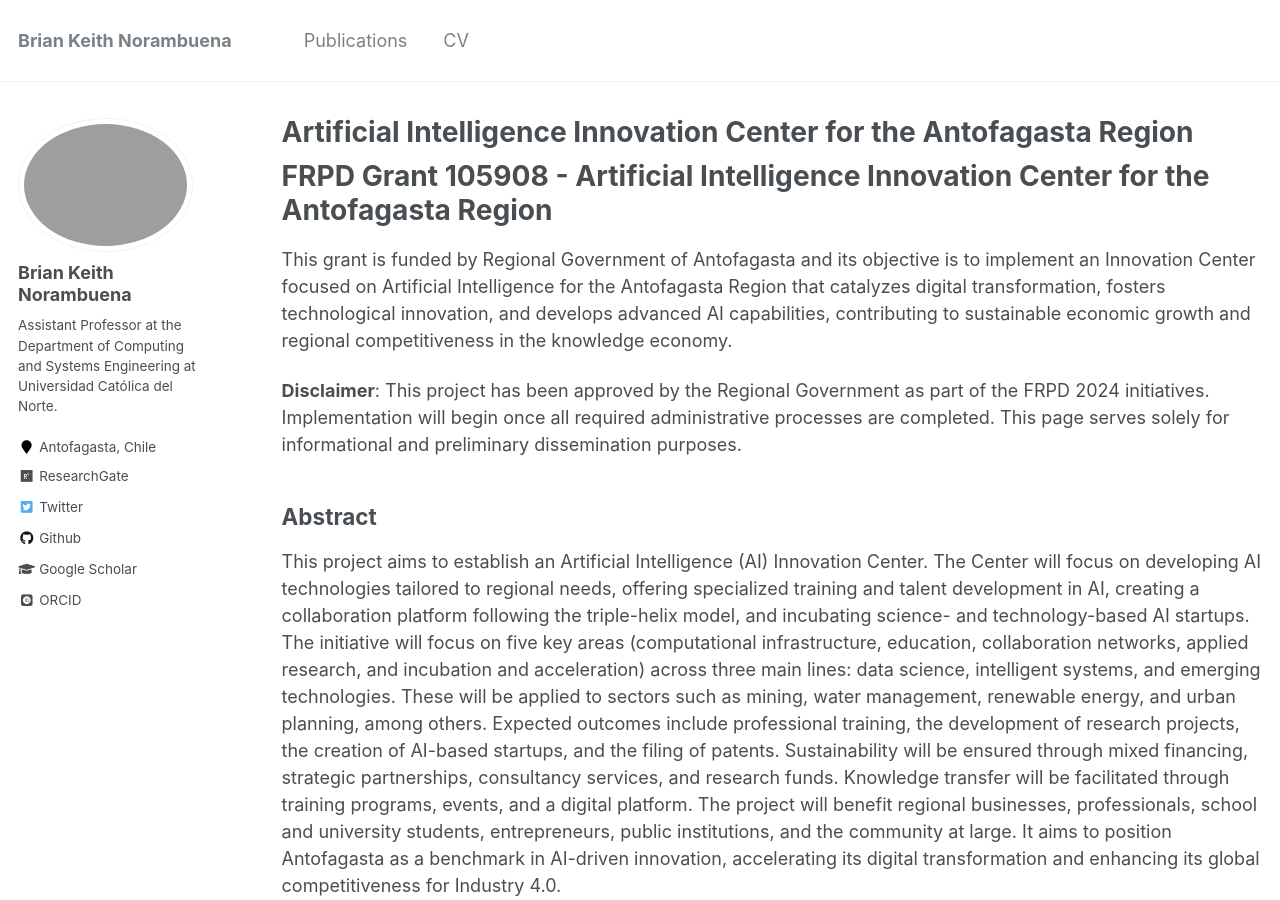
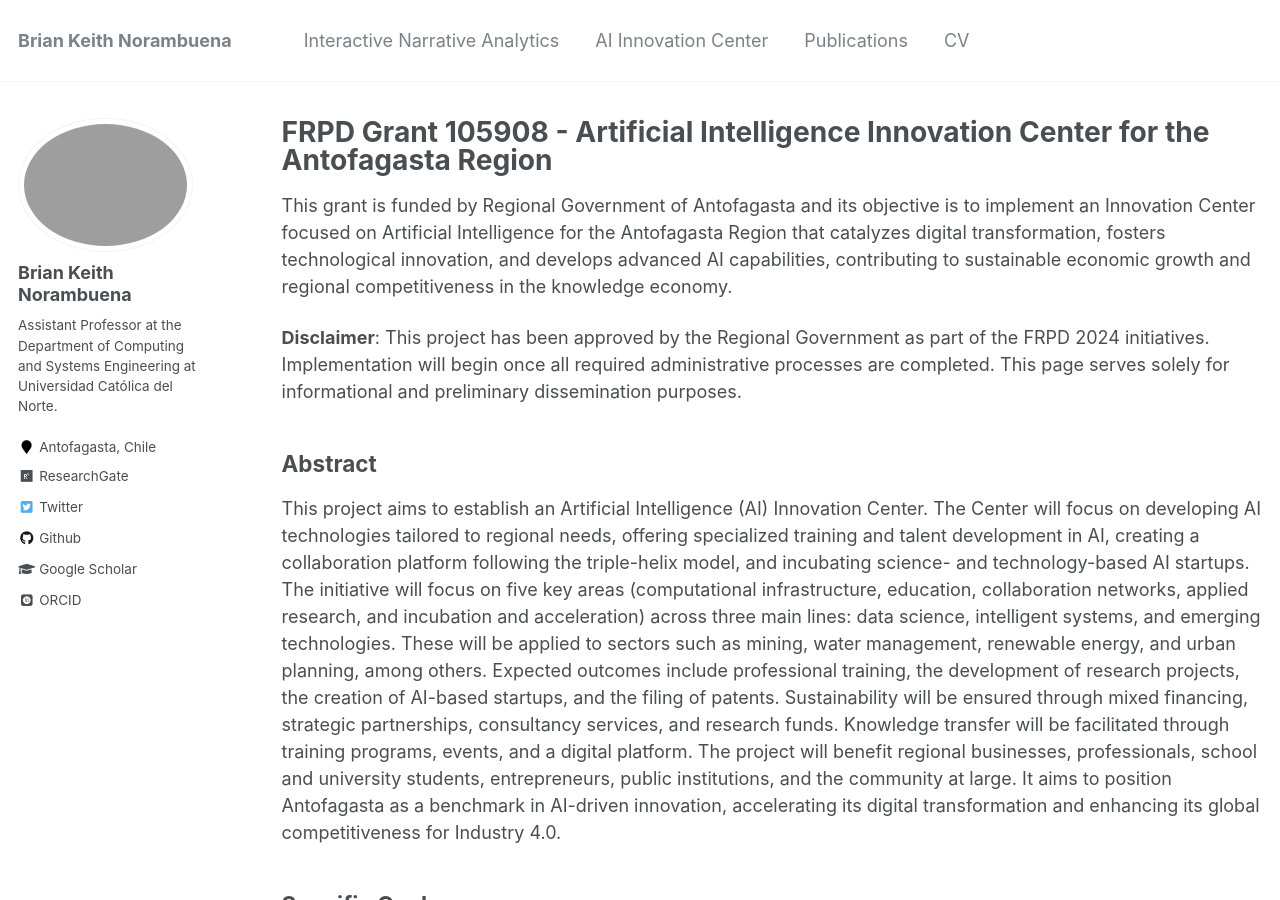
Before and after one commit to briankeithn/briankeithn.github.io, a Jekyll site: the page built from _pages/ciara.md, in a window 1280 px wide and 900 px high. Built offline with Jekyll 4.4.1, drawn with Linux system fonts in a browser that asks for light colours; some web fonts are replaced.

Commit message:
Updated pages and links
Updated pages and links

```diff
--- a/_data/navigation.yml
+++ b/_data/navigation.yml
@@ -1,13 +1,13 @@
 # main links links
 main:
+  - title: "Interactive Narrative Analytics"
+    url: /ina/
+
+  - title: "AI Innovation Center"
+    url: /ciara/
+
   - title: "Publications"
     url: /publications/
 
-#  - title: "Projects"
-#    url: /projects/
-
-#  - title: "Teaching"
-#    url: /teaching/
-
   - title: "CV"
     url: /files/cv.pdf
--- a/_pages/ciara.md
+++ b/_pages/ciara.md
@@ -1,11 +1,9 @@
 ---
 layout: archive
-title: "Artificial Intelligence Innovation Center for the Antofagasta Region"
+title: "FRPD Grant 105908 - Artificial Intelligence Innovation Center for the Antofagasta Region"
 permalink: /ciara/
 author_profile: true
 ---
-
-# FRPD Grant 105908 - Artificial Intelligence Innovation Center for the Antofagasta Region
 This grant is funded by Regional Government of Antofagasta and its objective is to implement an Innovation Center focused on Artificial Intelligence for the Antofagasta Region that catalyzes digital transformation, fosters technological innovation, and develops advanced AI capabilities, contributing to sustainable economic growth and regional competitiveness in the knowledge economy.
 
 **Disclaimer**: This project has been approved by the Regional Government as part of the FRPD 2024 initiatives. Implementation will begin once all required administrative processes are completed. This page serves solely for informational and preliminary dissemination purposes.
```
Also changed, not shown: _pages/ina.md (+1 -3 lines).
